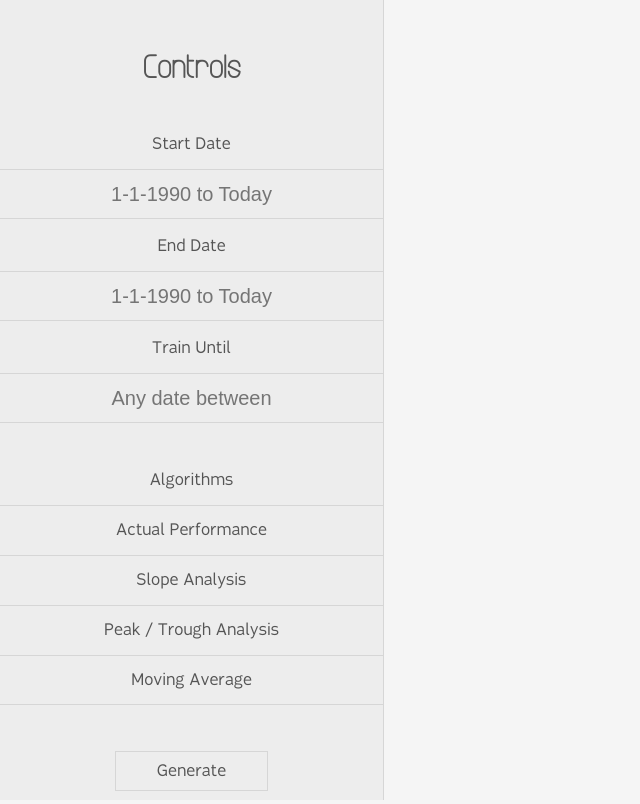
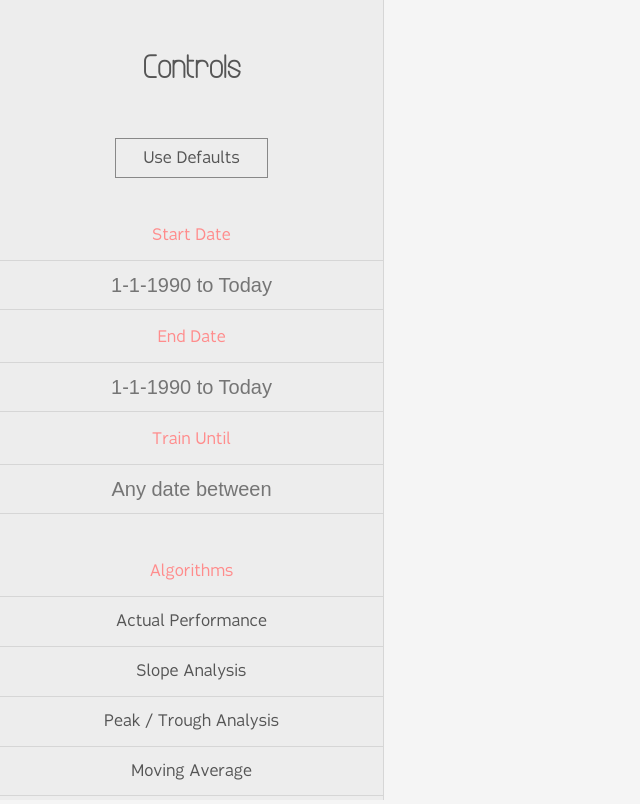
Before and after one commit to MatthewR3/ProjectVerano, a Flask app: page / in a window 1280 px wide. Shown: the whole page, without its empty margins (0-640 px from the left). Run offline with Flask 2, Linux system fonts and the light colour scheme.

Commit message:
Updated demo and added data functions

```diff
--- a/server.py
+++ b/server.py
@@ -4,6 +4,7 @@ from flask import request
 import json
 
 import get_data as gd
+import algorithms as algo
 
 app = Flask(__name__)
 
@@ -16,15 +17,35 @@ def demo():
 
 
 @app.route("/ajax/get_data/", methods=["POST"])
-def get_sp_data():
-	start_date = "2016-05-10"
-	end_date = "2016-05-20"
+def get_all_data():
 	# Converts request.data (JSON string) to python dict
 	params = json.loads(request.data)
 	#print params
 	start_date = params["start_date"]
 	end_date = params["end_date"]
-	data = gd.get_hist_sp(start_date, end_date)
+	train_date = params["train_date"]
+	algorithms = params["algorithms"]
+	print algorithms
+
+	actual_data = gd.get_hist_sp(start_date, end_date)
+	# Actual Performance - code: actual
+	if 0 in algorithms:
+		print 0
+		data = actual_data
+	# Slope Analysis - code: slope
+	if 1 in algorithms:
+		algo_data = algo.slope(start_date, end_date, train_date)
+		data = gd.combine_data(data, algo_data)
+	# Peak / Trough Analysis
+	if 2 in algorithms:
+		pass
+	# Moving Average
+	if 3 in algorithms:
+		pass
+
+	# Basic test data
+	# data = [{"date": "1995-01-01", "close": 500, "1": 600}, {"date": "1995-01-02", "close": 510, "1": 610}, {"date": "1995-01-03", "close": 520, "1": 620}]
+
 	#print json.dumps(data)
 	return json.dumps(data)
 
--- a/static/demo.css
+++ b/static/demo.css
@@ -31,7 +31,7 @@ body {
 
 h1 {
 	margin-top: 0;
-	margin-bottom: 50px;
+	/*margin-bottom: 50px;*/
 	text-align: center;
 	font-family: Infinity;
 }
@@ -149,33 +149,35 @@ li:hover {
 	background-color: #B6CFE3;
 }
 
-input[type="submit"] {
+input[type="submit"], input[type="button"] {
 	-webkit-appearance: none;
 	width: 40%;
 	height: 40px;
 	line-height: 38px;
 	margin-top: 30px;
+	margin-bottom: 30px;
 	margin-left: 30%;
 	margin-right: 30%;
-	border: 1px solid #D6D6D6;
+	border: 1px solid #888;
 	background-color: inherit;
 	font-size: inherit;
 	font-family: fabrica;
 	color: #555;
 }
 
-input[type="submit"]:hover {
-	border-color: #7A7A7A;
+input[type="submit"]:hover, input[type="button"]:hover {
+	color: #000;
+	border-color: #000;
 	cursor: pointer;
 }
 
-input[type="submit"]:focus {
+input[type="submit"]:focus, input[type="button"]:focus {
 	outline: none;
 }
 
-input[type="submit"]:active {
-	border-color: #44B35A;
-	color: #44B35A;
+input[type="submit"]:active, input[type="button"]:active {
+	border-color: #9CBCD6;
+	color: #9CBCD6;
 }
 
 #display {
@@ -183,6 +185,49 @@ input[type="submit"]:active {
 	width: 70%;
 	display: inline-block;
 	vertical-align: top;
+}
+
+/* Loading Animation */
+
+.spinner {
+	width: 5vh;
+	height: 5vh;
+	position: relative;
+	margin: auto;
+	margin-top: 45vh;
+}
+
+.double-bounce1, .double-bounce2 {
+	width: 100%;
+	height: 100%;
+	border-radius: 50%;
+	background-color: #7DABFF;
+	opacity: 0.6;
+	position: absolute;
+	top: 0;
+	left: 0;
+	-webkit-animation: sk-bounce 2.0s infinite ease-in-out;
+	animation: sk-bounce 2.0s infinite ease-in-out;
+}
+
+.double-bounce2 {
+	-webkit-animation-delay: -1.0s;
+	animation-delay: -1.0s;
+}
+
+@-webkit-keyframes sk-bounce {
+	0%, 100% { -webkit-transform: scale(0.0) }
+	50% { -webkit-transform: scale(1.0) }
+}
+
+@keyframes sk-bounce {
+  	0%, 100% {
+		transform: scale(0.0);
+		-webkit-transform: scale(0.0);
+  	} 50% {
+		transform: scale(1.0);
+		-webkit-transform: scale(1.0);
+  	}
 }
 
 /*#display div {
--- a/static/demo.js
+++ b/static/demo.js
@@ -17,9 +17,105 @@ $(document).ready(function() {
 		}
 	});
 
+	$(".date").keyup(function() {
+		validate_input();
+	});
+
+	$("li").click(function() {
+		validate_input();
+	});
+
+	validate_input();
+
 });
 
-// Date format is YYYY-MM-DD
+function fill_defaults() {
+	// Fills in default date values
+	$("#start_date").val("1-1-1995");
+	$("#end_date").val("3-1-2005");
+	$("#train_date").val("1-1-2005");
+
+	// Clears algorithm inputs then fills in first 2
+	$("li").css("border-right", "none");
+	$("li").css("padding-left", "0");
+	$("li").slice(0, 2).css("border-right", "10px solid #9CBCD6");
+	$("li").slice(0, 2).css("padding-left", "10px");
+
+	validate_input();
+}
+
+function validate_input() {
+	var all_valid = true;
+
+	// Checks that dates are formatted correctly
+	var date_regex = /^\d{1,2}-\d{1,2}-\d{4}$/;
+	$(".date").each(function() {
+		if (date_regex.test($(this).val())) $(this).prev().css("color", "#555");
+		else {
+			$(this).prev().css("color", "#FF8C8C");
+			all_valid = false;
+		}
+	});
+
+	// Checks if dates are in correct order : start_date < train_date < end_date
+	if (all_valid) {
+		var dates = parse_dates();
+		var start_date = new Date(dates["start_date"]);
+		var end_date = new Date(dates["end_date"]);
+		var train_date = new Date(dates["train_date"]);
+		if (start_date > end_date) {
+			$("#start_date").prev().css("color", "#FF8C8C");
+			$("#end_date").prev().css("color", "#FF8C8C");
+			all_valid = false;
+		}
+		if (train_date > end_date) {
+			$("#train_date").prev().css("color", "#FF8C8C");
+			$("#end_date").prev().css("color", "#FF8C8C");
+			all_valid = false;
+		}
+		if (start_date > train_date) {
+			$("#start_date").prev().css("color", "#FF8C8C");
+			$("#train_date").prev().css("color", "#FF8C8C");
+			all_valid = false;
+		}
+	}
+
+	// Checks if any algorithm is selected
+	var selected = false;
+	$("li").each(function() {
+		if ($(this).css("border-right-width") == "10px") {
+			selected = true;
+		}
+	});
+
+	if (selected) {
+		$("#algorithms").css("color", "#555");
+	}
+	else {
+		$("#algorithms").css("color", "#FF8C8C");
+		all_valid = false;
+	}
+
+	if (all_valid) {
+		console.log("Valid");
+		$("#generate").prop("disabled", false);
+		$("#generate").css("color", "");
+		$("#generate").css("border-color", "");
+		$("#generate").css("pointer-events", "auto");
+	}
+	else {
+		console.log("Invalid");
+		$("#generate").prop("disabled", true);
+		$("#generate").css("color", "#DDD");
+		$("#generate").css("border-color", "#DDD");
+		$("#generate").css("pointer-events", "none");
+	}
+
+	return all_valid;
+}
+
+// Input date format is MM-DD-YYY
+// Output date format is YYYY-MM-DD
 function parse_dates() {
 
 	start_date = $("#start_date").val();
@@ -44,23 +140,11 @@ function parse_dates() {
 	return {start_date, end_date, train_date};
 }
 
-// AJAX relic
-// Returns historical data
-// function ajax_get_data(start_date, end_date) {
-// 	$.ajax({
-// 		url: "/ajax/get_data/",
-// 		type: "POST",
-// 		data: {"start_date": start_date, "end_date": end_date},
-// 		success: function(data){
-// 			console.log("Ajax call return")
-// 			return data;
-// 		},
-// 		failure: function(){
-// 			alert("ERROR: Failure to receive data");
-// 		},
-// 	});
-
-// }
+function full_algo_name(code) {
+	if (code == "actual") return "Actual Performance";
+	else if (code == "slope") return "Slope Analysis";
+	return code
+}
 
 function draw_bar_graph() {
 
@@ -83,24 +167,25 @@ function draw_bar_graph() {
 
 function draw_line_graph() {
 
+	if (!validate_input()) {
+		alert("Please enter valid inputs before testing");
+		return;
+	}
+
+	// Retrieves and parses data
+
 	var dates = parse_dates();
-	//console.log(dates);
 	var start_date = dates["start_date"];
 	var end_date = dates["end_date"];
 	var train_date = dates["train_date"];
 
-	//var start_date = "2016-05-03";
-	//var end_date = "2016-05-18";
-
-	// Prints out selected algorithm values
+	// Collects selected algorithm values
+	var algorithms = [];
 	$("li").each(function() {
 		if ($(this).css("border-right-width") == "10px") {
-			//console.log($(this).val());
+			algorithms.push($(this).val());
 		}
 	});
-
-	// var data = ajax_get_data("2016-05-10", "2016-05-20");
-	// console.log("After ajax call");
 
 	// Test data
 	// var data = [{date: "20111001",	"A": 63.4, "B": 62.7, "C": 72.2},
@@ -112,6 +197,14 @@ function draw_line_graph() {
 	// 		{date: "20111007",	"A": 57.9, "B": 56.7, "C": 82.3},
 	// 		{date: "20111008",	"A": 61.8, "B": 56.8, "C": 78.9},
 	// 		{date: "20111009",	"A": 69.3, "B": 56.7, "C": 68.8}];
+
+
+
+	// Sets up SVG elements
+
+	// Clears the display
+	$("#display").empty();
+	$("#display").append('<div class="spinner"><div class="double-bounce1"></div><div class="double-bounce2"></div></div>');
 
 	// Sets the dimensions of the canvas / graph
 	var max_x = $("#display").width();
@@ -152,18 +245,11 @@ function draw_line_graph() {
 	    .x(function(d) { return x(d.date); })
 	    .y(function(d) { return y(d.close); });
 
-	// Adds the svg canvas
-	var svg = d3.select("#display").append("svg")
-	    .attr("width", width + margin.left + margin.right)
-	    .attr("height", height + margin.top + margin.bottom)
-			.append("g")
-	    .attr("transform", "translate(" + margin.left + "," + margin.top + ")");
 
 
+	// Gets the data
 
-	// Get the data
-
-	var request_data = {"start_date": start_date, "end_date": end_date};
+	var request_data = {"start_date": start_date, "end_date": end_date, "train_date": train_date, "algorithms": algorithms};
 	var data;
 
 	// Note: make sure to stringify objects before sending request
@@ -173,7 +259,17 @@ function draw_line_graph() {
 
 
 
-		// Use the data
+		// Uses the data
+
+		// Clears the display
+		$("#display").empty();
+
+		// Adds the svg canvas
+		var svg = d3.select("#display").append("svg")
+	    .attr("width", width + margin.left + margin.right)
+	    .attr("height", height + margin.top + margin.bottom)
+			.append("g")
+	    .attr("transform", "translate(" + margin.left + "," + margin.top + ")");
 
 		// ?
 		color.domain(d3.keys(data[0]).filter(function(key) { return key !== "date"; }));
@@ -231,7 +327,7 @@ function draw_line_graph() {
 
 		// Adds algorithm and its text (text appears .35em above and 3px to the right of the end)
 		algorithm.append("text")
-			.datum(function(d) { return {name: "S&P 500 Actual", value: d.values[0]}; })
+			.datum(function(d) { return {name: full_algo_name(d.name), value: d.values[0]}; })
 			.attr("transform", function(d) { return "translate(" + x(d.value.date) + "," + y(d.value.close) + ")"; })
 			.attr("x", 3)
 			.attr("dy", ".35em")
--- a/templates/demo.html
+++ b/templates/demo.html
@@ -9,7 +9,8 @@
 	<body>
 		<div id="sidebar">
 			<h1>Controls</h1>
-			<p>Start Date</p>
+			<input id="defaults" type="button" value="Use Defaults" onclick="fill_defaults()">
+			<p id="start_date_text">Start Date</p>
 			<input class="date" id="start_date" type="text" placeholder="1-1-1990 to Today" onfocus="this.placeholder=''" onblur="this.placeholder='1-1-1990 to Today'">
 			<div class="date_div" id="start_date_div">
 				<div class="date_month" id="start_date_month">
@@ -251,14 +252,12 @@
 			</div>
 			<p id="algorithms">Algorithms</p>
 			<ul>
-				<li value="1">Actual Performance</li>
-				<li value="1">Slope Analysis</li>
-				<li value="2">Peak / Trough Analysis</li>
-				<li value="3">Moving Average</li>
+				<li class="algorithm" value="0">Actual Performance</li>
+				<li class="algorithm" value="1">Slope Analysis</li>
+				<li class="algorithm" value="2">Peak / Trough Analysis</li>
+				<li class="algorithm" value="3">Moving Average</li>
 			</ul>
-			<input type="submit" value="Generate" onClick="draw_line_graph()">
-			<!-- jQuery AJAX relic -->
-			{# <input type="submit" value="Generate" onClick="ajax_get_data('2015-05-10', '2015-05-20')"> #}
+			<input id="generate" type="submit" value="Generate" onClick="draw_line_graph()">
 		</div><!--
 		--><div id="display">
 		</div>
```
Also changed, not shown: algorithms.py (added, +42 -0 lines), get_data.py (+26 -2 lines), 2 other files. Lines whose indentation alone changed are shown as unchanged.
